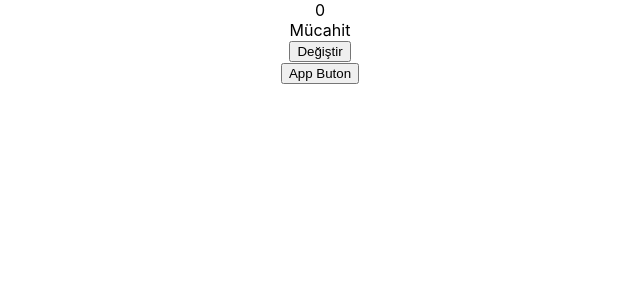
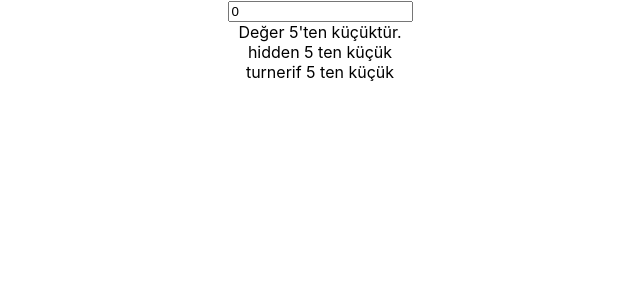
Before and after one commit to mucahitcetinkaya/React_Egitimi_1, a React (Create React App) app in the folder react-learn/: page / in a window 1280 px wide. Shown: the top 300 px of the page, without its empty margins (320-960 px from the left). Built offline with nearby package versions, Linux system fonts and the light colour scheme.

Commit message:
Ders 15 React Bileşenleri Ekranda Şarta Bağlı olarak Gösterme
BÖLÜM 4: React Array'ler Login Form UseEffect Hook'u ve Axios
Ders 15 React Bileşenleri Ekranda Şarta Bağlı olarak Gösterme

```diff
--- /dev/null
+++ b/react-learn/src/Ders/B4D15.js
@@ -0,0 +1,19 @@
+// BÖLÜM 4: React Array'ler Login Form UseEffect Hook'u ve Axios
+
+// Ders 15 React Bileşenleri Ekranda Şarta Bağlı olarak Gösterme
+
+import "../App.css";
+import ControllerComponent from "../components/B4D15/ControllerComponent";
+
+function B4D15() {
+
+    return (
+        <>
+            <div className="App">
+                <ControllerComponent />
+            </div>
+        </>
+    )
+}
+
+export default B4D15;
--- /dev/null
+++ b/react-learn/src/components/B4D15/BiggerComponent.js
@@ -0,0 +1,10 @@
+function BiggerComponent() {
+
+  return (
+    <>
+      <div>Değer 5'ten büyüktür.</div>
+    </>
+  )
+}
+
+export default BiggerComponent;
--- /dev/null
+++ b/react-learn/src/components/B4D15/ControllerComponent.js
@@ -0,0 +1,42 @@
+import { useState } from "react";
+import BiggerComponent from "./BiggerComponent";
+import LessComponent from "./LessComponent";
+
+function ControllerComponent() {
+
+  const [number, setNumber] = useState(0);
+
+  return (
+    <>
+      <div>
+        <input value={number} onChange={e => { setNumber(e.target.value) }} />
+      </div>
+
+      {number < 5 && <LessComponent />}
+
+      {number > 5 && <BiggerComponent />}
+
+      {/* {number == 5 && <div>Eşittir</div>} */}
+
+      <div hidden={number > 5}> hidden 5 ten küçük</div>
+
+      <div hidden={number < 5}> hidden 5 ten büyük</div>
+
+      {number > 5 ? <div>turnerif 5 ten büyük</div> : <div>turnerif 5 ten küçük</div>}
+
+    </>
+  )
+}
+
+export default ControllerComponent;
+
+/*
+istediğimiz
+inputta bir deger yazıyor default olarak 0 verdik
+altına da yazı yazdık
+                Değer 5'ten küçüktür.
+5 e kadar yazılırsa inputa küçüktür yazacak
+5 den büyükse büyüktür yazacak
+component olarak yazarsan eger tarayıcıda incelede gostermez farklı yerde oldugu için
+hidden olarak yazarsan incelede gösterir
+*/
--- /dev/null
+++ b/react-learn/src/components/B4D15/LessComponent.js
@@ -0,0 +1,10 @@
+function LessComponent() {
+
+  return (
+    <>
+      <div>Değer 5'ten küçüktür.</div>
+    </>
+  )
+}
+
+export default LessComponent;
--- a/react-learn/src/index.js
+++ b/react-learn/src/index.js
@@ -12,7 +12,8 @@ import reportWebVitals from './reportWebVitals';
 //import B3D11 from './Ders/B3D11';
 //import B4D12 from './Ders/B4D12';
 //import B4D13 from './Ders/B4D13';
-import B4D14 from './Ders/B4D14';
+//import B4D14 from './Ders/B4D14';
+import B4D15 from './Ders/B4D15';
 
 
 const root = ReactDOM.createRoot(document.getElementById('root'));
@@ -29,7 +30,8 @@ root.render(
   //<B3D11 />
   //<B4D12 />
   //<B4D13 />
-  <B4D14 />
+  //<B4D14 />
+  <B4D15 />
 );
 
 // If you want to start measuring performance in your app, pass a function
```
Also changed, not shown: react-learn/Notlar/15 - Ders 15 React Bileşenleri Ekranda Şarta Bağlı olarak Gösterme.txt (added).
